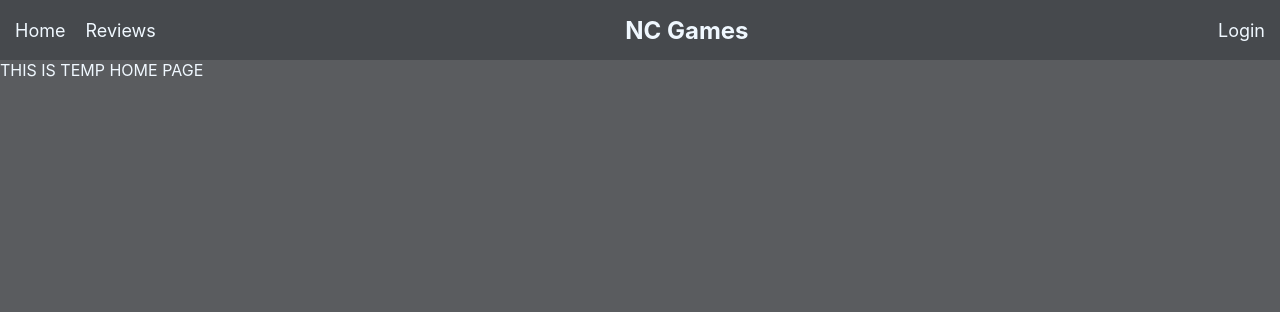
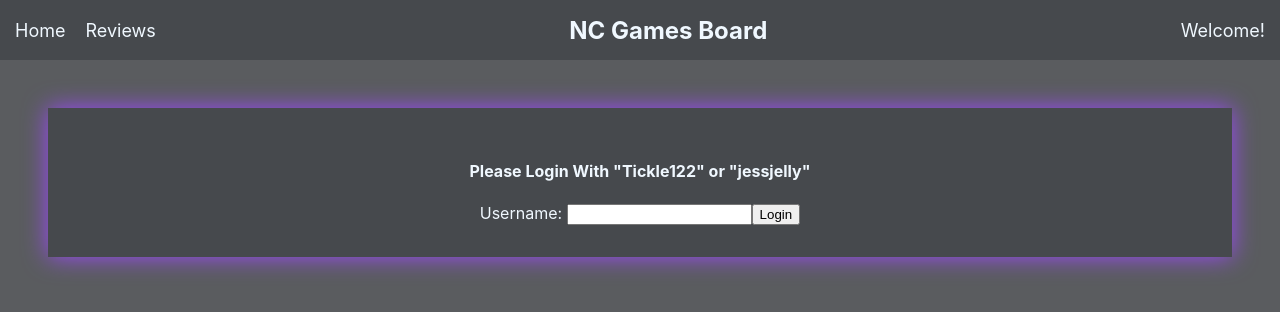
Before and after one commit to ERose18/Nc-Project-1-Games-FE, a React (Create React App) app: page / in a window 1280 px wide. Shown: the top 312 px of the page. Built offline with nearby package versions, Linux system fonts and the light colour scheme.

Commit message:
completed ticket 8 + added login on home page

```diff
--- a/src/App.css
+++ b/src/App.css
@@ -97,6 +97,7 @@ a:hover{
    background: rgb(70, 73, 77);
    padding: 2rem;
    margin: 3rem;
+   margin-top:1em;
    margin-left:0.5rem;
    filter: drop-shadow(0 0 0.75rem rgb(51, 53, 56));
   }
@@ -159,3 +160,33 @@ a:hover{
   transform: rotate(45deg);
   -webkit-transform: rotate(45deg);
 }
+
+.login-section{
+   background: rgb(70, 73, 77);
+   padding: 2rem;
+   margin: 3rem;
+   filter: drop-shadow(0 0 0.75rem rgb(156, 72, 252));
+   justify-content: center;
+    align-items: center;
+  text-align: center;
+}
+
+
+.add-comment-form{
+    display: grid;
+    justify-content: center;
+}
+
+.posted-comment{
+  text-align: center;
+  color:rgb(156, 72, 252);
+}
+
+.comment-grid{
+  margin-top:0.2em;
+}
+
+.add-comment-button{
+  display: flex;
+  margin-left: 4em;
+}
--- a/src/App.js
+++ b/src/App.js
@@ -5,17 +5,24 @@ import Home from './components/Home';
 import Reviews from './components/Reviews';
 import Review from './components/Review';
 import Comments from './components/Comments';
+import { useState } from 'react';
+import { loginContext } from './utils/context';
 
 function App() {
+  const [isLoggedIn, setIsLoggedIn] = useState(false);
+  const [user, setUser] = useState('');
+
   return (
     <div>
+       <loginContext.Provider value={[user, isLoggedIn]}>
           <Header/>
           <Routes>
-        <Route path="/" element={<Home/>}/>
+            <Route path="/" element={<Home setUser={setUser} isLoggedIn={isLoggedIn} setIsLoggedIn={setIsLoggedIn}/>}/>
             <Route path="/reviews" element={<Reviews />}/>
             <Route path="/reviews/:review_id" element={<Review />}/>
             <Route path="/reviews/:review_id/comments" element={<Comments />}/>
           </Routes>
+       </loginContext.Provider>
     </div>
   );
 }
--- a/src/api.js
+++ b/src/api.js
@@ -18,7 +18,7 @@ const ncGamesAPI = axios.create({
       })
   }
 
-  export const fetchComments = (id) => { console.log(id)
+  export const fetchComments = (id) => {
       return ncGamesAPI.get(`/reviews/${id}/comments`)
       .then((response) => {
         return response.data.comments;
@@ -31,3 +31,17 @@ const ncGamesAPI = axios.create({
       return response.data.review.votes;
     })
   }
+
+  export const fetchUsername = () => {
+    return ncGamesAPI.get(`/users`)
+    .then((response) => {
+      return response.data.users
+    });
+  }
+
+  export const postComment = (id, comment) => {
+    return ncGamesAPI.post(`/reviews/${id}/comments`, comment)
+    .then((response) => {
+      return response.data.comments;
+    })
+  }
--- /dev/null
+++ b/src/components/AddComment.jsx
@@ -0,0 +1,47 @@
+import { useState } from "react";
+import { postComment } from "../api";
+
+const AddComment = ({comments, review_id}) => {
+    const [commentAuthor, setCommentAuthor] = useState('');
+    const [commentBody, setCommentBody] = useState('');
+    const [commentVotes, setCommentVotes] = useState(0);
+    const [commentPosted, setCommentPosted] = useState(false)
+
+    return <section>
+        <form className="add-comment-form" onSubmit={(event) => {
+            event.preventDefault()
+
+            const commentToAdd = {
+                "author": commentAuthor,
+                "body": commentBody,
+                "votes": commentVotes
+            };
+            setCommentPosted(true)
+            postComment(review_id, commentToAdd)
+            .then((newComment) => {
+                comments((currentComments) => {
+                    return [newComment, ...currentComments];
+                })
+            })
+            .then(() => {
+                setCommentAuthor('');
+                setCommentBody('');
+                setCommentVotes(0);
+            })
+        }}>
+
+        <label htmlFor="comment-author">Comment Author</label>
+        <input name="comment-author" value={commentAuthor} required onChange={(event) =>{
+            setCommentAuthor(event.target.value)
+        }}></input>
+        <label htmlFor="comment-body">Comment</label>
+        <input name="comment-body" value={commentBody} required onChange={(event) =>{
+            setCommentBody(event.target.value)
+        }}></input>
+        <button className="submit-button" >Submit</button>
+        </form>
+        {commentPosted ? <h2 className="posted-comment">Your Comment Has Been Posted!</h2> : null}
+    </section>
+}
+
+export default AddComment;
--- a/src/components/Comments.jsx
+++ b/src/components/Comments.jsx
@@ -4,11 +4,13 @@ import { fetchComments } from "../api";
 import LoadingComments from "./LoadingComments";
 import NoComments from "./NoComments";
 import CommentCard from "./CommentCard";
+import AddComment from "./AddComment";
 
 const Comments = () => {
     const {review_id} = useParams();
     const [comments, setComments] = useState([]);
     const [loadingComments, setLoadingComments] = useState(true);
+    const [addComment, setAddComment] = useState(true);
 
     useEffect(() => {
         fetchComments(review_id)
@@ -22,10 +24,12 @@ const Comments = () => {
     if (comments.length === 0){return <NoComments/>}
 
     return <section>
-        <ul className='comment-grid'>
-        {comments.map((comment) => {
-           return <CommentCard comment={comment} />
-          })}
+            <button className="add-comment-button" onClick={() => setAddComment((currVal) => !currVal)}>Click Here To Add Comment!</button>
+            {addComment ? null : <AddComment comments={comments} review_id={review_id}/>}
+         <ul className='comment-grid'>
+            {comments.map((comment) => {
+            return <CommentCard comment={comment} />
+            })}
         </ul>
     </section>
 }
--- a/src/components/Header.jsx
+++ b/src/components/Header.jsx
@@ -5,8 +5,8 @@ const Header = () => {
     <ul className="nav-line">
           <li className="nav-list-left"><Link to="/">Home</Link></li>
           <li className="nav-list-left"><Link to="/reviews">Reviews</Link></li>
-          <li className='nav-list-center'><h1>NC Games</h1></li>
-          <li className="nav-list-right">Login</li>
+          <li className='nav-list-center'><h1>NC Games Board</h1></li>
+          <li className="nav-list-right">Welcome!</li>
         </ul>
   </section>
 };
--- a/src/components/Home.jsx
+++ b/src/components/Home.jsx
@@ -1,8 +1,30 @@
+import { useState, useContext } from 'react';
+import { fetchUsername } from '../api';
+import { loginContext } from '../utils/context';
 
+const Home = ({setUser, isLoggedIn, setIsLoggedIn}) => {
+    const [username, setUsername] = useState('');
+    const user = useContext(loginContext);
 
-const Home = () => {
-    return <section>
-        THIS IS TEMP HOME PAGE
+    const submitHandler = (event) => {
+        event.preventDefault();
+        fetchUsername(username)
+        .then(() => {
+            setUser(username);
+            setUsername('');
+            setIsLoggedIn(true);
+        })
+    }
+
+    return <section className='login-section'>
+        <h4>Please Login With "Tickle122" or "jessjelly"</h4>
+        <form className='form' onSubmit={submitHandler}>
+            <label htmlFor="username-input">Username: </label>
+            <input id="username-input" value={username} onChange={(event) => {setUsername(event.target.value);}}></input>
+            <button disabled={isLoggedIn}>Login</button>
+        </form>
+        {isLoggedIn ? <button className='logout-btn' onClick={() => {setIsLoggedIn(false); setUser('');}}>Logout</button> : null}
+        {isLoggedIn ? <h2 className='welcome-user'>Welcome {user}!</h2> : null}
     </section>
 }
 
--- /dev/null
+++ b/src/utils/context.js
@@ -0,0 +1,3 @@
+import { createContext } from "react";
+
+export const loginContext = createContext();
```
Lines whose indentation alone changed are shown as unchanged.
